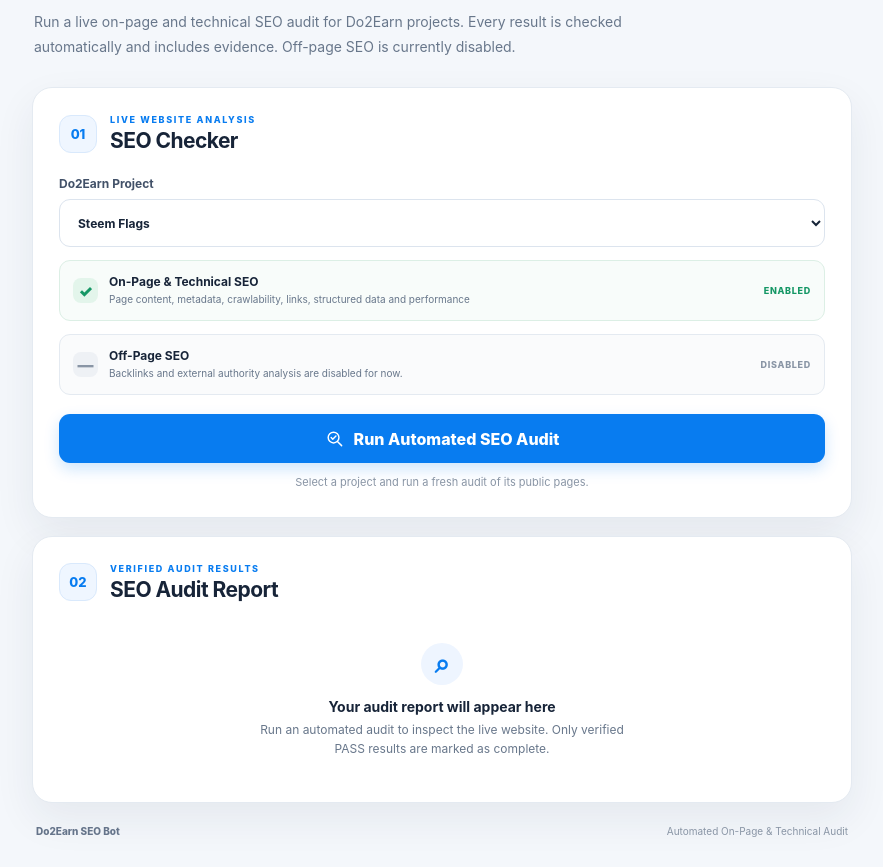
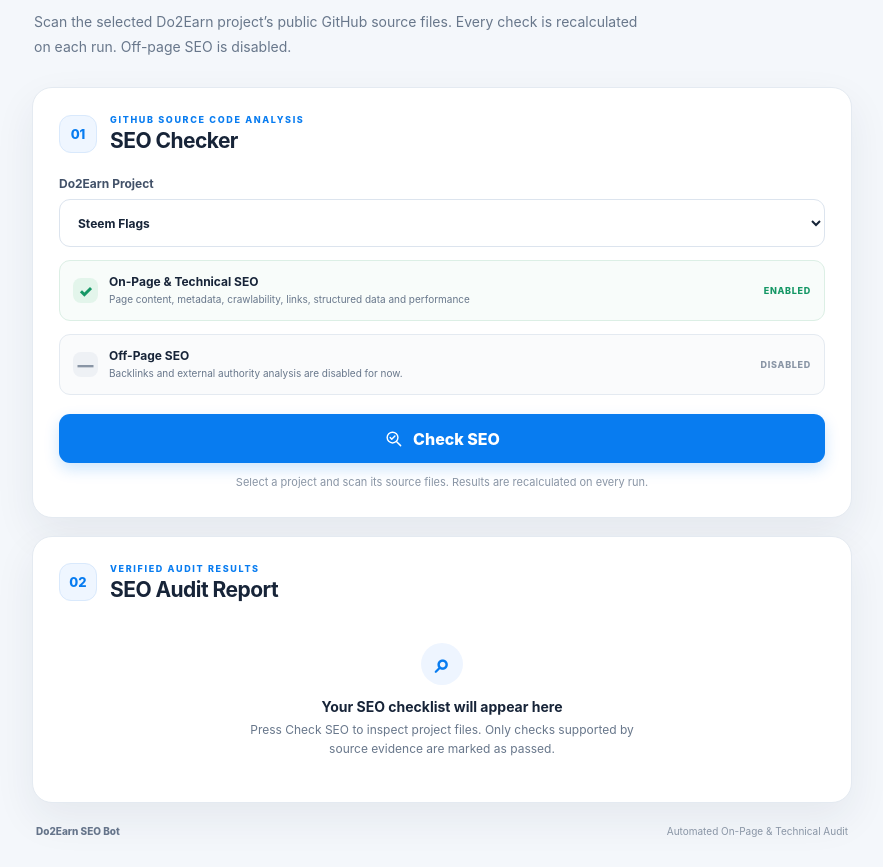
Before and after one commit to do2earn/do2earn.github.io, a plain HTML site: page do2earn-seo-bot/index.html in a window 1280 px wide. Shown: the part 256-1123 px from the top of the page, without its empty margins (198-1081 px from the left). Drawn offline with Linux system fonts and the light colour scheme.

Commit message:
Update SEO bot interface for source scanning

```diff
--- a/do2earn-seo-bot/index.html
+++ b/do2earn-seo-bot/index.html
@@ -22,13 +22,13 @@
     <section class="intro">
       <p class="eyebrow">SEARCH ENGINE OPTIMIZATION</p>
       <h1>Understand your project’s<br><span>search health.</span></h1>
-      <p class="intro-copy">Run a live on-page and technical SEO audit for Do2Earn projects. Every result is checked automatically and includes evidence. Off-page SEO is currently disabled.</p>
+      <p class="intro-copy">Scan the selected Do2Earn project’s public GitHub source files. Every check is recalculated on each run. Off-page SEO is disabled.</p>
     </section>
 
     <section class="card setup-card" aria-labelledby="checker-title">
       <div class="card-heading">
         <span class="step-number">01</span>
-        <div><p class="eyebrow">LIVE WEBSITE ANALYSIS</p><h2 id="checker-title">SEO Checker</h2></div>
+        <div><p class="eyebrow">GITHUB SOURCE CODE ANALYSIS</p><h2 id="checker-title">SEO Checker</h2></div>
       </div>
       <label class="field">
         <span>Do2Earn Project</span>
@@ -41,9 +41,9 @@
       <div class="audit-scope disabled"><span class="scope-lock">—</span><span><strong>Off-Page SEO</strong><small>Backlinks and external authority analysis are disabled for now.</small></span><span class="scope-off">DISABLED</span></div>
       <button class="primary-button" id="check-button" type="button">
         <svg viewBox="0 0 24 24" aria-hidden="true"><circle cx="10.8" cy="10.8" r="6.8"/><path d="m16 16 5 5M7.8 10.8l2 2 4-4"/></svg>
-        Run Automated SEO Audit
+        Check SEO
       </button>
-      <p class="helper-text" id="helper-text">Select a project and run a fresh audit of its public pages.</p>
+      <p class="helper-text" id="helper-text">Select a project and scan its source files. Results are recalculated on every run.</p>
       <div class="error-box" id="error-box" hidden role="alert"></div>
     </section>
 
@@ -54,8 +54,8 @@
       </div>
       <div class="empty-state" id="empty-state">
         <span class="empty-icon" aria-hidden="true">⌕</span>
-        <h3>Your audit report will appear here</h3>
-        <p>Run an automated audit to inspect the live website. Only verified PASS results are marked as complete.</p>
+        <h3>Your SEO checklist will appear here</h3>
+        <p>Press Check SEO to inspect project files. Only checks supported by source evidence are marked as passed.</p>
       </div>
       <div id="report-content" hidden>
         <div class="results-meta">
```
